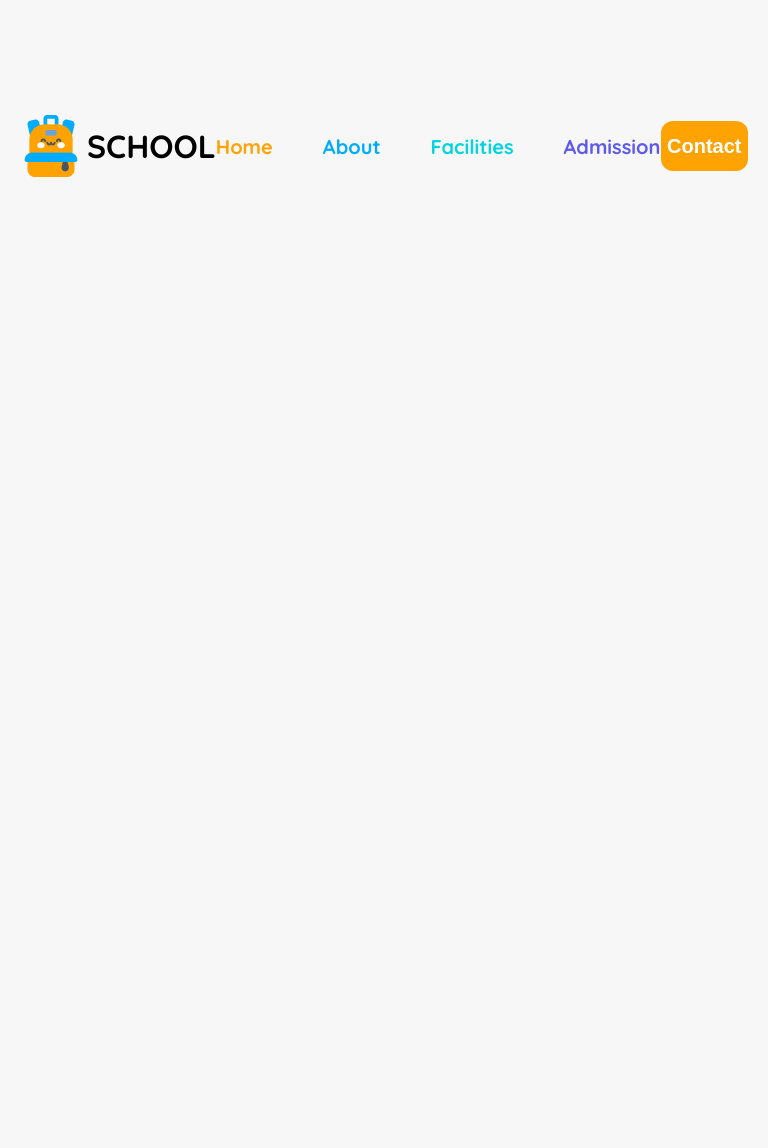
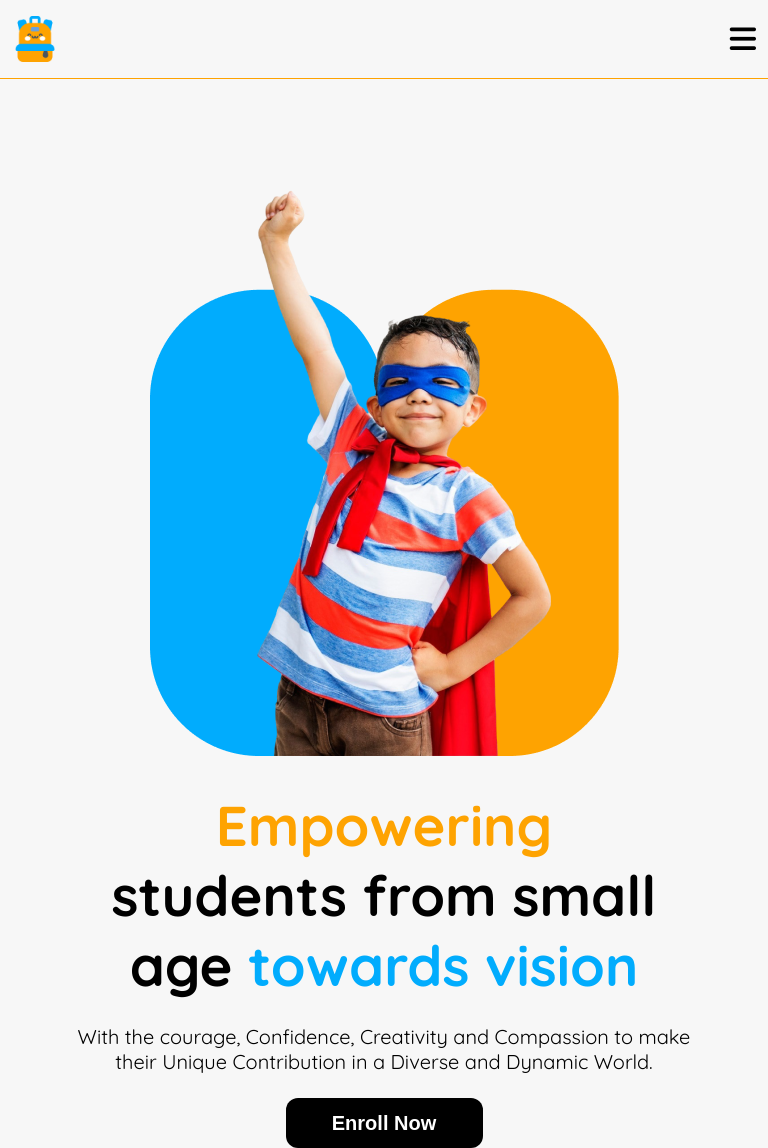
Before and after one commit to MD-MASUD-MIAH/school-kids-assignment-2, a plain HTML site: page index.html in a window 768 px wide. Before the commit the page ends 800 px from the top, so only its background shows below. Drawn offline with Linux system fonts and the light colour scheme; a web font is replaced by a local one.

Commit message:
HERO-SECTION DONE

```diff
--- a/index.html
+++ b/index.html
@@ -35,8 +35,17 @@
     <!--------------------navbar end----------------------->
 
  <!------------------hero section start--------------------->
-     <section>
+     <section class="hero-container">
+        <div class="hero-1">
+            <h1 class="hero-title"><span style="color: rgb(254, 163, 1);">Empowering</span> <br> students from small <br> age <span style="color: rgb(1, 172, 253);">towards vision</span></h1>
 
+            <p class="sub-title">With the courage, Confidence, Creativity and Compassion to make their Unique Contribution in a Diverse and Dynamic World.</p>
+
+            <button class="btn hero-btn">Enroll Now</button>
+        </div>
+        <div class="hero-2">
+            <img src="assets/hero-kids.png" alt="kid-photos">
+        </div>
      </section>
 <!--------------------hero section end----------------------->
 
--- a/style/style.css
+++ b/style/style.css
@@ -102,6 +102,36 @@ font-weight: 700;
     border-bottom: 1px solid rgb(254, 163, 1);;
 }
 
+.hero-container{
+    display: flex;
+    justify-content: space-between;
+    align-items: center;
+}
+
+.hero-title{
+    font-size: 3.5rem;
+    font-weight: 700;
+    max-width: 640px;
+    margin-bottom: 24px;
+}
+
+.sub-title{
+
+    font-size: 1.25rem;
+    max-width: 640px;
+    margin-bottom: 24px;
+}
+
+.hero-btn{
+    background-color: black;
+}
+
+
+
+.hero-2 img{
+    width: 100%;
+
+}
 
 
 
@@ -115,6 +145,16 @@ font-weight: 700;
 
 
 
+
+
+
+
+
+
+
+
+
+/*--------------- Mobile responsive --------- */
 
 @media screen and (max-width:576px) {
     .main-nav{
@@ -132,4 +172,62 @@ font-weight: 700;
        .for-mobile i{
         font-size: 30px;
        }
+       .hero-container{
+        flex-direction: column-reverse;
+        justify-items: center;
+        gap: 30px;
+        padding: 0px 10px;
+
+       }
+       .hero-1{
+        text-align: center;
+       }
+       .hero-title{
+        font-size: 2rem;
+       }
+       .sub-title{
+        font-size: 14px;
+       }
+
+       .hero-btn{
+        width: 131px;
+        height: 41px;
+        font-size: 1rem;
+       }
 }
+
+
+
+
+/*--------------- Tablet responsive --------- */
+
+@media screen and (min-width:577px) and (max-width:992px) {
+
+
+    .main-nav{
+        visibility: hidden;
+    }
+    .for-mobile{
+        visibility: visible;
+       }
+
+       .for-mobile img{
+        width: 46px;
+        height: 46px;
+       }
+
+       .for-mobile i{
+        font-size: 30px;
+       }
+
+       .hero-container{
+        flex-direction: column-reverse;
+        justify-items: center;
+        gap: 30px;
+        padding: 0px 10px;
+       }
+       .hero-1{
+        text-align: center;
+       }
+
+}
```
